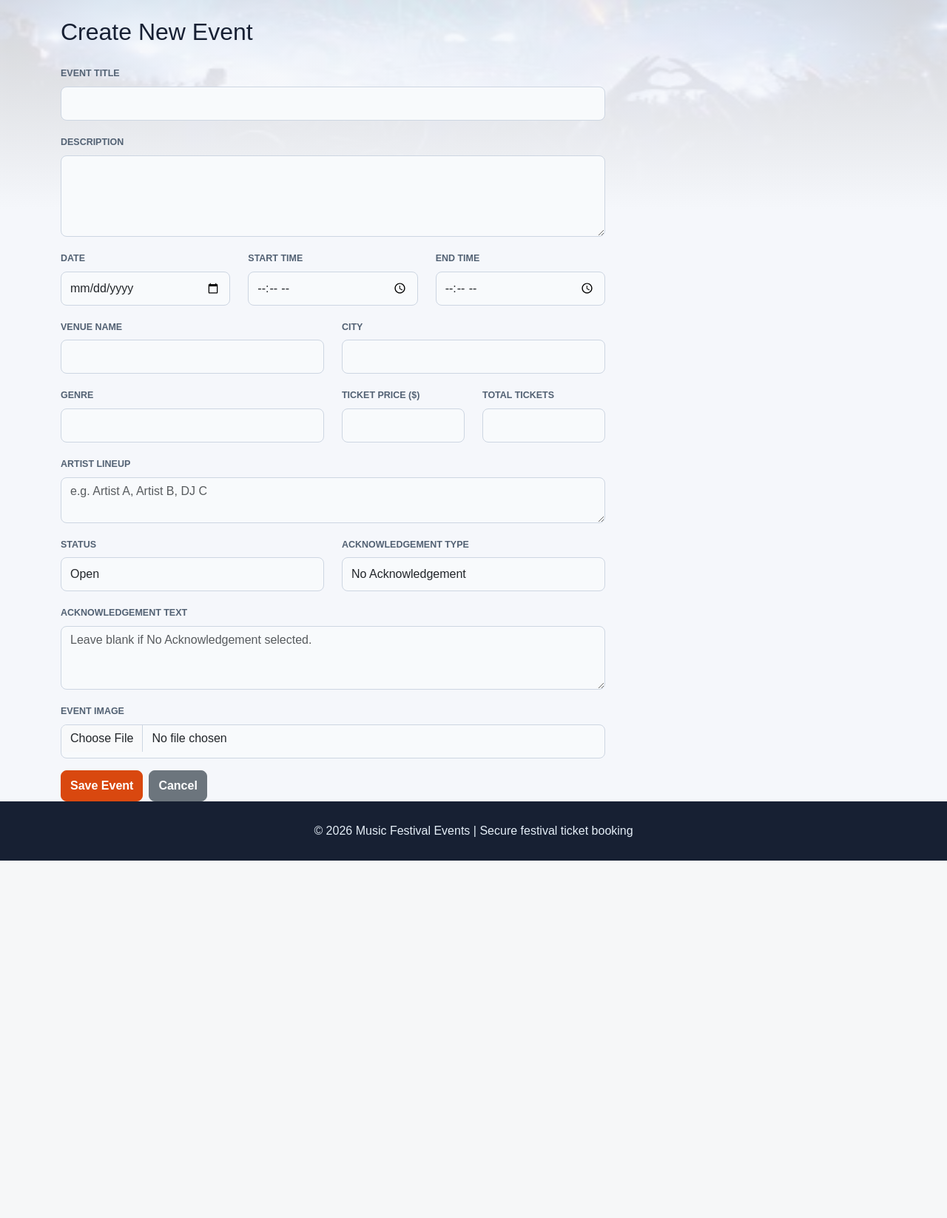
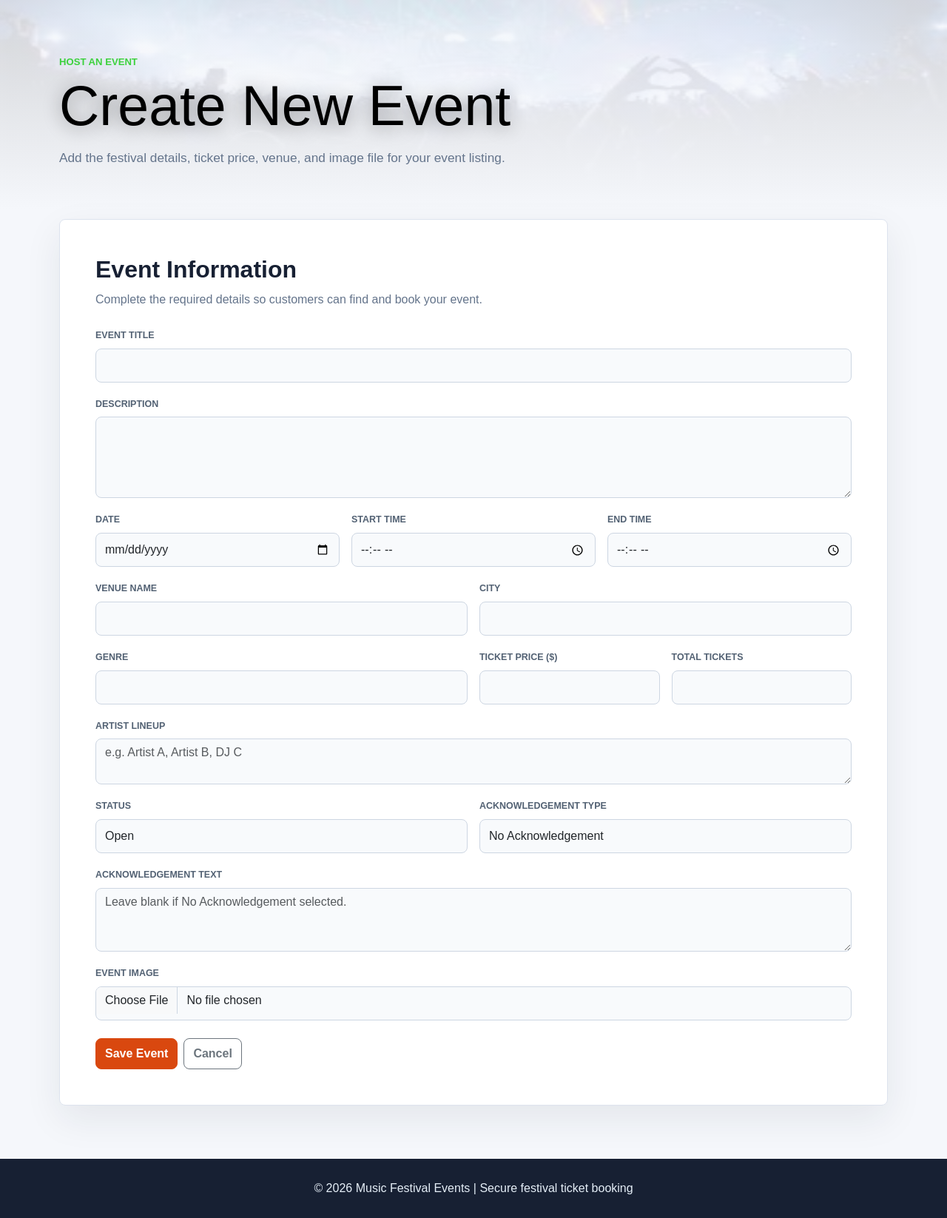
Before and after one commit to kasen2001/Assessment, a Flask app: page /event/create in a window 1280 px wide. Shown: the part 77-1723 px from the top of the page at 74% size. Before the commit the page ends 1240 px from the top, so only its background shows below. Run offline with Flask 3, Linux system fonts and the light colour scheme; a user stored in the database is signed in; some libraries are stand-ins or nearby versions.

Commit message:
event_create.html

```diff
--- a/website/templates/event_create.html
+++ b/website/templates/event_create.html
@@ -1,136 +1,136 @@
 {% extends "base.html" %}
 
 {% block content %}
-<div class="container mt-4">
-    <h2 class="mb-4">Create New Event</h2>
+<!-- Create page hero explains what the host is about to add. -->
+<section class="page-hero compact">
+    <div>
+        <div class="eyebrow">Host an event</div>
+        <h1>Create New Event</h1>
+        <p>Add the festival details, ticket price, venue, and image file for your event listing.</p>
+    </div>
+</section>
 
-    <form method="POST" enctype="multipart/form-data">
+<main class="content-band">
+    <!-- This form posts event details and an uploaded image to the create route. -->
+    <form method="POST" enctype="multipart/form-data" class="surface p-4 p-md-5">
         {{ form.hidden_tag() }}
 
-        <div class="row">
-            <div class="col-md-8">
+        <div class="section-title">
+            <h2>Event Information</h2>
+            <p>Complete the required details so customers can find and book your event.</p>
+        </div>
 
-                <div class="mb-3">
-                    {{ form.title.label(class="form-label fw-bold") }}
+        <div class="row g-3">
+            <div class="col-12">
+                {{ form.title.label(class="form-label") }}
                 {{ form.title(class="form-control") }}
                 {% for error in form.title.errors %}
                 <div class="text-danger small">{{ error }}</div>
                 {% endfor %}
             </div>
 
-                <div class="mb-3">
-                    {{ form.description.label(class="form-label fw-bold") }}
+            <div class="col-12">
+                {{ form.description.label(class="form-label") }}
                 {{ form.description(class="form-control", rows=4) }}
                 {% for error in form.description.errors %}
                 <div class="text-danger small">{{ error }}</div>
                 {% endfor %}
             </div>
 
-                <div class="row">
-                    <div class="col-md-4 mb-3">
-                        {{ form.date.label(class="form-label fw-bold") }}
+            <div class="col-md-4">
+                {{ form.date.label(class="form-label") }}
                 {{ form.date(class="form-control") }}
                 {% for error in form.date.errors %}
                 <div class="text-danger small">{{ error }}</div>
                 {% endfor %}
             </div>
-                    <div class="col-md-4 mb-3">
-                        {{ form.start_time.label(class="form-label fw-bold") }}
+            <div class="col-md-4">
+                {{ form.start_time.label(class="form-label") }}
                 {{ form.start_time(class="form-control") }}
                 {% for error in form.start_time.errors %}
                 <div class="text-danger small">{{ error }}</div>
                 {% endfor %}
             </div>
-                    <div class="col-md-4 mb-3">
-                        {{ form.end_time.label(class="form-label fw-bold") }}
+            <div class="col-md-4">
+                {{ form.end_time.label(class="form-label") }}
                 {{ form.end_time(class="form-control") }}
                 {% for error in form.end_time.errors %}
                 <div class="text-danger small">{{ error }}</div>
                 {% endfor %}
             </div>
-                </div>
 
-                <div class="row">
-                    <div class="col-md-6 mb-3">
-                        {{ form.venue_name.label(class="form-label fw-bold") }}
+            <div class="col-md-6">
+                {{ form.venue_name.label(class="form-label") }}
                 {{ form.venue_name(class="form-control") }}
                 {% for error in form.venue_name.errors %}
                 <div class="text-danger small">{{ error }}</div>
                 {% endfor %}
             </div>
-                    <div class="col-md-6 mb-3">
-                        {{ form.city.label(class="form-label fw-bold") }}
+            <div class="col-md-6">
+                {{ form.city.label(class="form-label") }}
                 {{ form.city(class="form-control") }}
                 {% for error in form.city.errors %}
                 <div class="text-danger small">{{ error }}</div>
                 {% endfor %}
             </div>
-                </div>
 
-                <div class="row">
-                    <div class="col-md-6 mb-3">
-                        {{ form.genre.label(class="form-label fw-bold") }}
+            <div class="col-md-6">
+                {{ form.genre.label(class="form-label") }}
                 {{ form.genre(class="form-control") }}
                 {% for error in form.genre.errors %}
                 <div class="text-danger small">{{ error }}</div>
                 {% endfor %}
             </div>
-                    <div class="col-md-3 mb-3">
-                        {{ form.price.label(class="form-label fw-bold") }}
+            <div class="col-md-3">
+                {{ form.price.label(class="form-label") }}
                 {{ form.price(class="form-control") }}
                 {% for error in form.price.errors %}
                 <div class="text-danger small">{{ error }}</div>
                 {% endfor %}
             </div>
-                    <div class="col-md-3 mb-3">
-                        {{ form.total_tickets.label(class="form-label fw-bold") }}
+            <div class="col-md-3">
+                {{ form.total_tickets.label(class="form-label") }}
                 {{ form.total_tickets(class="form-control") }}
                 {% for error in form.total_tickets.errors %}
                 <div class="text-danger small">{{ error }}</div>
                 {% endfor %}
             </div>
-                </div>
 
-                <div class="mb-3">
-                    {{ form.artist_lineup.label(class="form-label fw-bold") }}
+            <div class="col-12">
+                {{ form.artist_lineup.label(class="form-label") }}
                 {{ form.artist_lineup(class="form-control", rows=2, placeholder="e.g. Artist A, Artist B, DJ C") }}
                 {% for error in form.artist_lineup.errors %}
                 <div class="text-danger small">{{ error }}</div>
                 {% endfor %}
             </div>
 
-                <div class="row">
-                    <div class="col-md-6 mb-3">
-                        {{ form.status.label(class="form-label fw-bold") }}
+            <div class="col-md-6">
+                {{ form.status.label(class="form-label") }}
                 {{ form.status(class="form-select") }}
             </div>
-                    <div class="col-md-6 mb-3">
-                        {{ form.acknowledgement_type.label(class="form-label fw-bold") }}
+            <div class="col-md-6">
+                {{ form.acknowledgement_type.label(class="form-label") }}
                 {{ form.acknowledgement_type(class="form-select") }}
             </div>
+
+            <div class="col-12">
+                {{ form.acknowledgement_text.label(class="form-label") }}
+                {{ form.acknowledgement_text(class="form-control", rows=3, placeholder="Leave blank if No Acknowledgement selected.") }}
             </div>
 
-                <div class="mb-3">
-                    {{ form.acknowledgement_text.label(class="form-label fw-bold") }}
-                    {{ form.acknowledgement_text(class="form-control", rows=3,
-                        placeholder="Leave blank if No Acknowledgement selected.") }}
-                </div>
-
-                <div class="mb-3">
-                    {{ form.image.label(class="form-label fw-bold") }}
+            <div class="col-12">
+                {{ form.image.label(class="form-label") }}
                 {{ form.image(class="form-control") }}
                 {% for error in form.image.errors %}
                 <div class="text-danger small">{{ error }}</div>
                 {% endfor %}
             </div>
-
-                <div class="d-flex gap-2">
-                    {{ form.submit(class="btn btn-primary") }}
-                    <a href="{{ url_for('main.index') }}" class="btn btn-secondary">Cancel</a>
         </div>
 
-            </div>
+        <div class="d-flex flex-wrap gap-2 mt-4">
+            {{ form.submit(class="btn btn-primary") }}
+            <a href="{{ url_for('main.index') }}" class="btn btn-outline-secondary">Cancel</a>
         </div>
     </form>
-</div>
+</main>
 {% endblock %}
```
Lines whose indentation alone changed are shown as unchanged.
